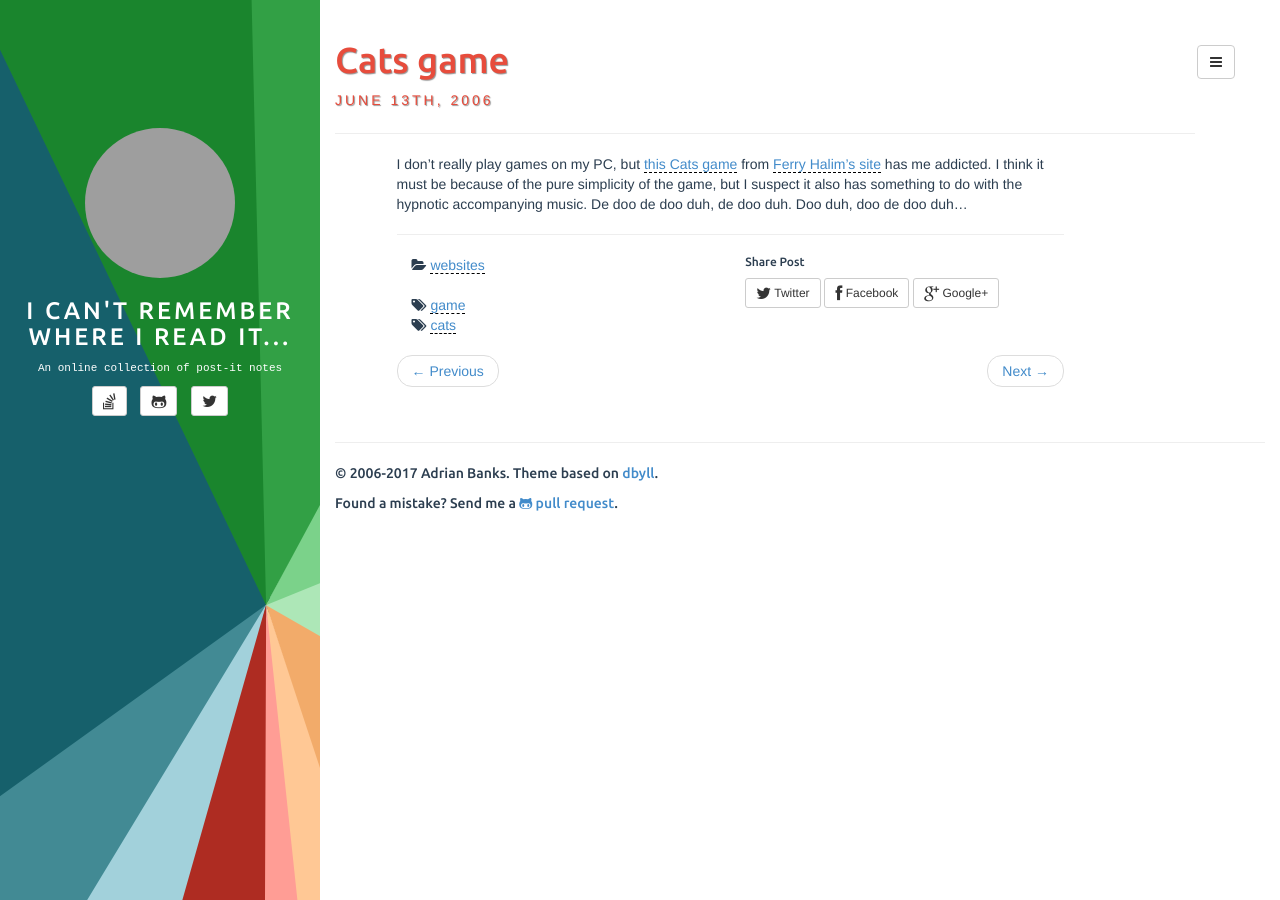
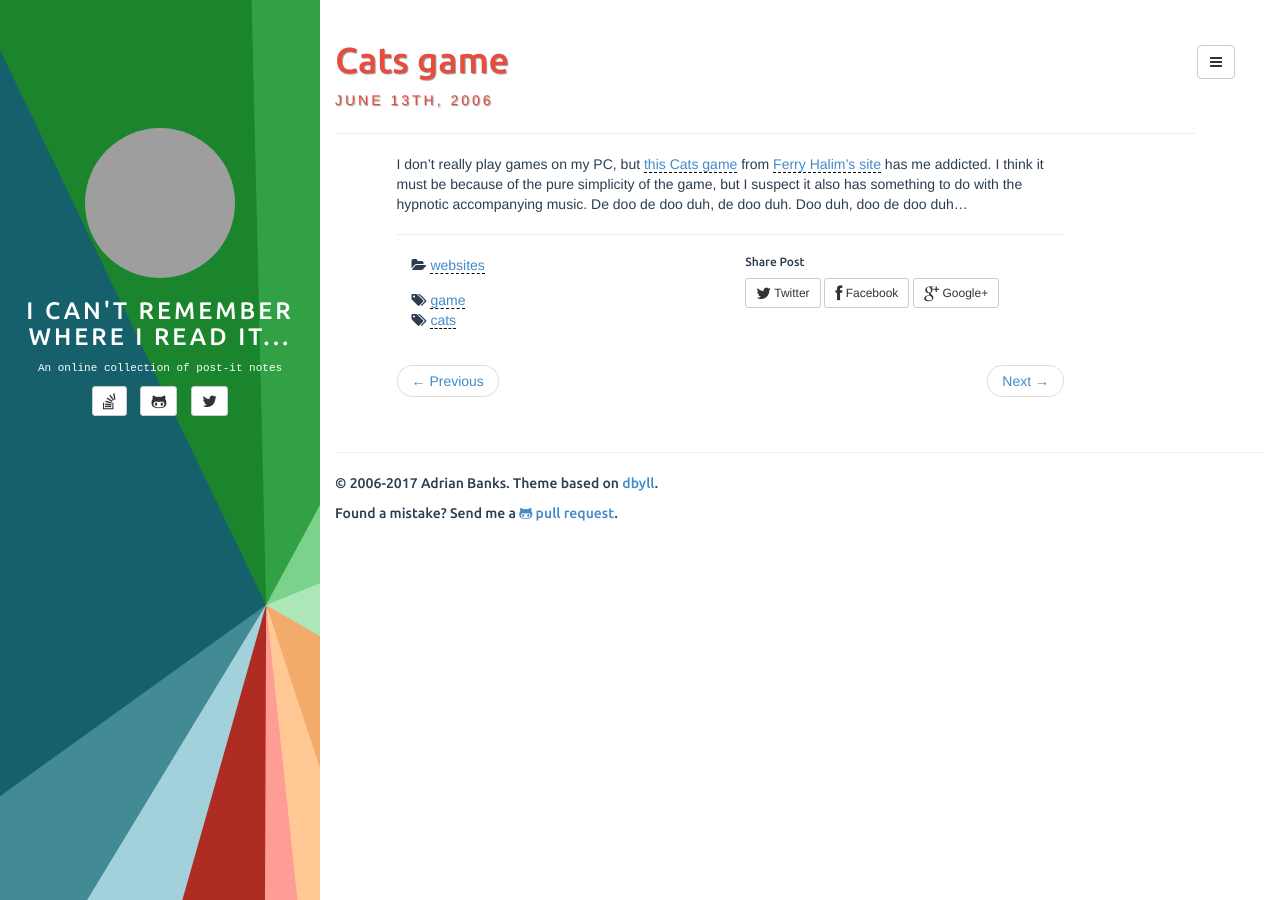
Before and after one commit to adrianbanks/adrianbanks.github.io, a Jekyll site: the page built from _posts/2006/06/2006-06-13-cats-game.md, in a window 1280 px wide. Built offline with Jekyll 4.4.1, drawn with Linux system fonts in a browser that asks for light colours; grey boxes are pictures that could not be loaded.

Commit message:
Add some spacing before the share links

```diff
--- a/_includes/post.html
+++ b/_includes/post.html
@@ -25,7 +25,7 @@
 		<div>
 			<section class="col-sm-6">
 				{% unless page.categories == empty %}
-					<div>
+					<div class="categories-and-tags">
 					{% assign categories_list = page.categories %}
 					{% if categories_list.first[0] == null %}
 						{% for category in categories_list %}
@@ -36,22 +36,21 @@
 						{% endfor %}
 					{% else %}
 						{% for category in categories_list %}
-							<div class="tag">
+							<div class="category">
 								<i class="fa fa-folder-open"></i>
 								<a href="/{{ site.categories_path }}#{{ category[0] }}-ref">{{ category[0] | join: "/" }}</a>
 							</div>
 						{% endfor %}
 					{% endif %}
 					</div>
-					<br/>
 				{% endunless %}
 
 				{% unless page.tags == empty %}
-					<div>
+					<div class="categories-and-tags">
 					{% assign tags_list = page.tags %}
 					{% if tags_list.first[0] == null %}
 						{% for tag in tags_list %}
-							<div class="category">
+							<div class="tag">
 								<i class="fa fa-tags"></i>
 								<a href="/{{ site.tags_path }}#{{ tag }}-ref">{{ tag }}</a>&nbsp;
 							</div>
--- a/assets/css/style.css
+++ b/assets/css/style.css
@@ -236,6 +236,10 @@ pre.stacktrace {
 	overflow-y: scroll;
 }
 
+.categories-and-tags {
+    margin-bottom: 15px;
+}
+
 .category, .tag {
 	white-space: nowrap;
 }
```
